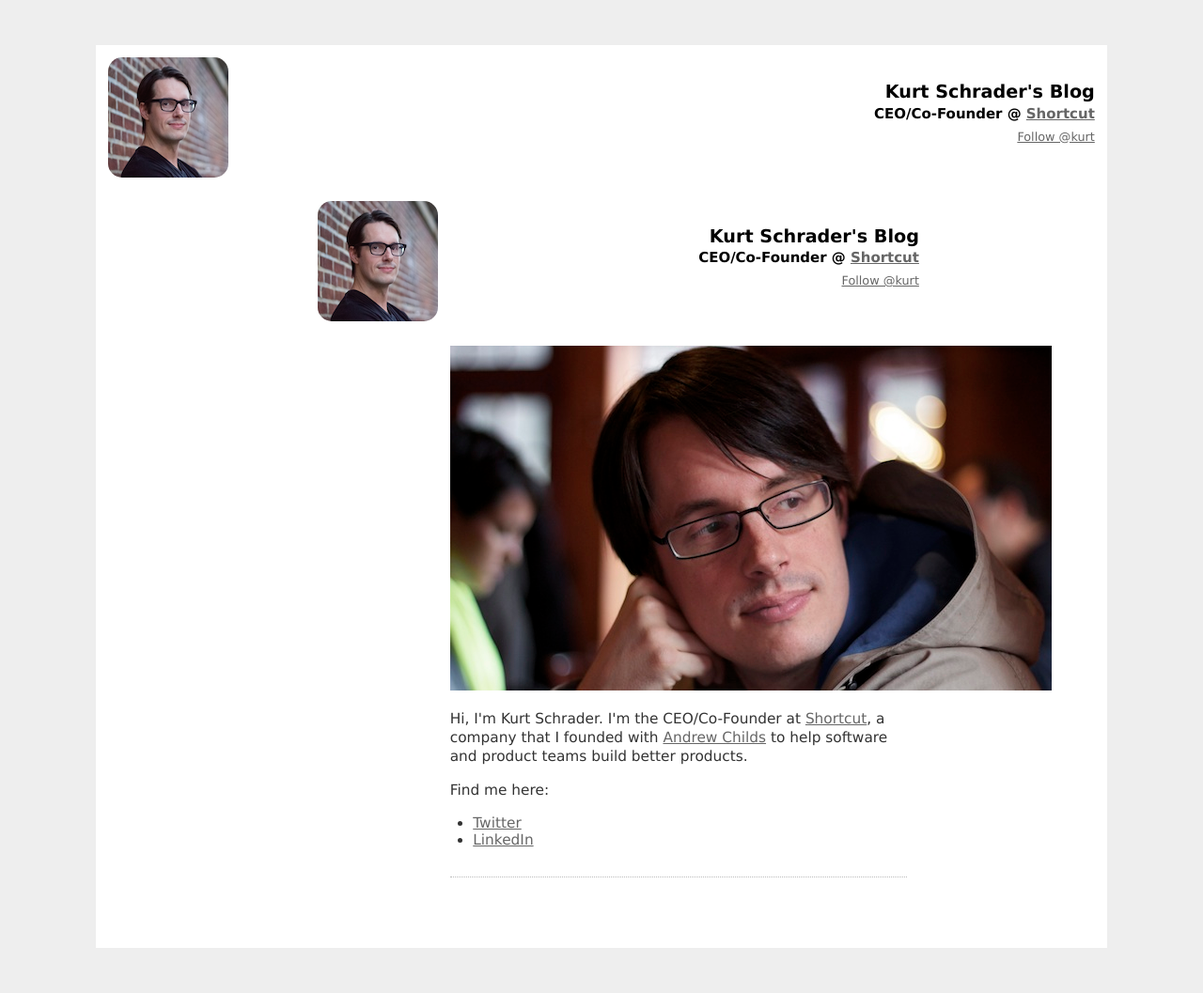
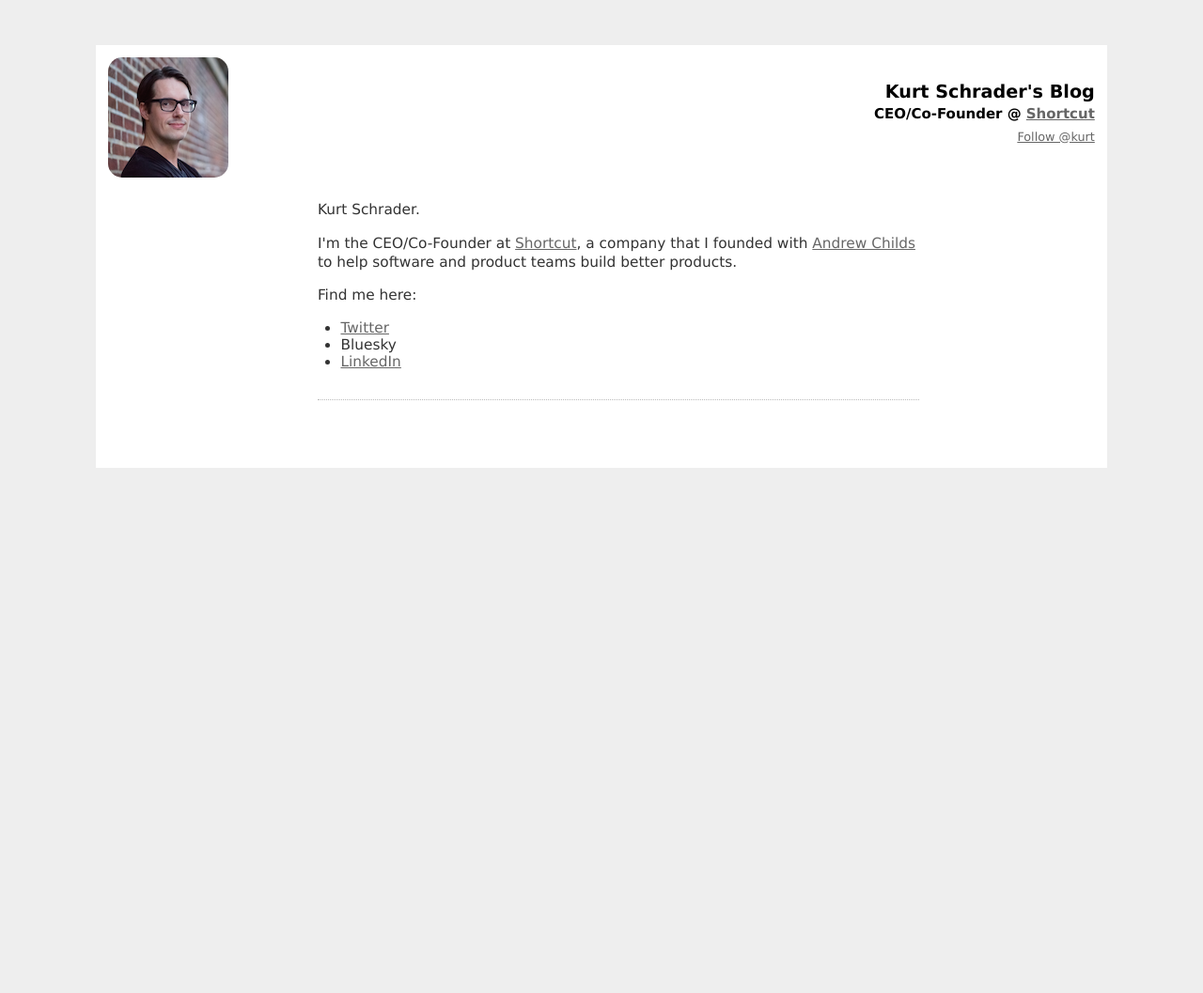
Before and after one commit to kschrader/kschrader.github.com, a Jekyll site: the page built from index.html, in a window 1280 px wide. Shown: the whole page at 94% size. Built offline with Jekyll 4.4.1, drawn with Linux system fonts in a browser that asks for light colours; Markdown is read by kramdown in place of the engine named in the settings; comment, search, counter and statistics services are not loaded; after the commit the page ends 900 px from its top, so only the background shows below that.

Commit message:
Update index.html

```diff
--- a/index.html
+++ b/index.html
@@ -3,19 +3,18 @@ layout: main
 title: Home
 ---
 
-{% include page_header.html %}
 <article>
 	<div class="postcontent text">
-	  <p><img src='/images/headshot.jpg'/></p>
-          	<p>Hi, I'm Kurt Schrader. I'm the CEO/Co-Founder at <a href="http://www.shortcut.com">Shortcut</a>, a company that I founded with <a href="http://glomerate.com">Andrew Childs</a> to help software and product teams build better products.</p>
+    	<p>Kurt Schrader.</p>
+			<p>I'm the CEO/Co-Founder at <a href="http://www.shortcut.com">Shortcut</a>, a company that I founded with <a href="http://glomerate.com">Andrew Childs</a> to help software and product teams build better products.</p>
 		<p>
 			Find me here:
 			<ul>
 				<li><a href="http://twitter.com/kurt">Twitter</a></li>
+				<li>Bluesky</li>
 				<li><a href="http://www.linkedin.com/in/kschrader">LinkedIn</a></li>
 			</ul>
 		<p>
 	</div>
 <br/>
 </article>
-{% include page_footer.html %}
```
